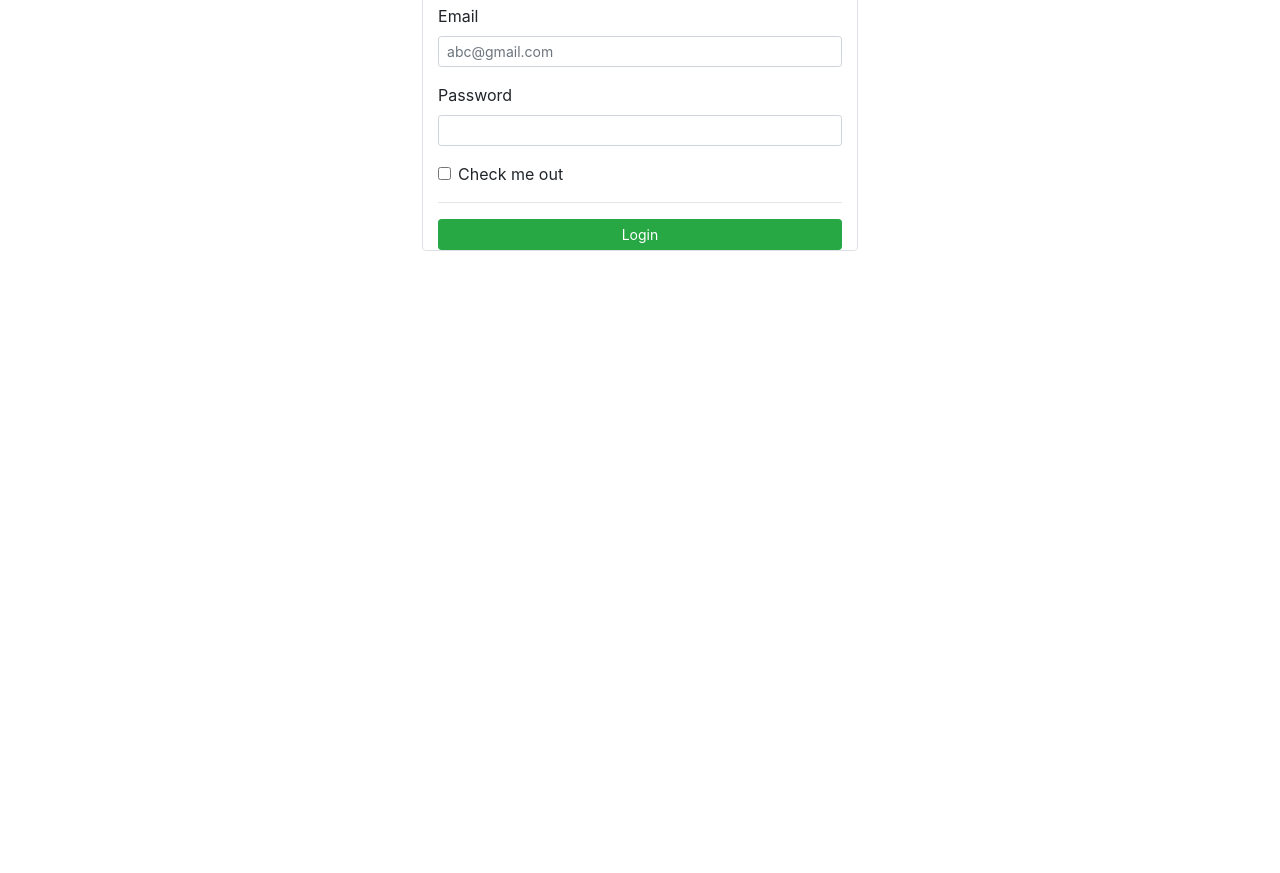
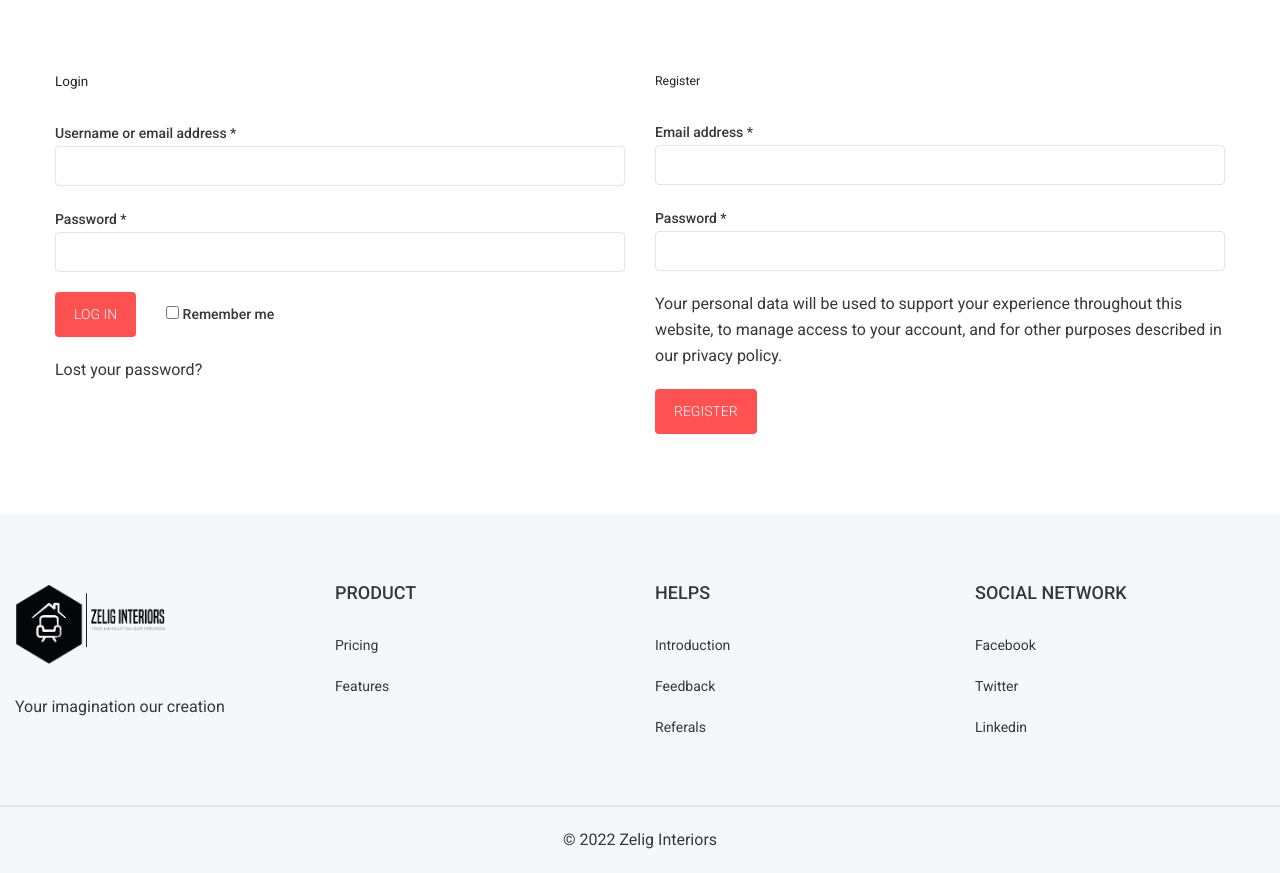
Before and after one commit to peter88tom/zelig_interiors, a Django app: page /login in a window 1280 px wide. Shown: the part 375-1248 px from the top of the page. Before the commit the page ends 626 px from the top, so only its background shows below. Run offline with Django 3.2, Linux system fonts and the light colour scheme; some libraries are stand-ins or nearby versions.

Commit message:
Add login and registration page

```diff
--- a/store/templates/partials/top_menu.html
+++ b/store/templates/partials/top_menu.html
@@ -34,7 +34,7 @@
                                                 </li>
 
                                               <li class="mainmenu__item">
-                                                    <a href="#" class="mainmenu__link">
+                                                    <a href="{% url 'login' %}" class="mainmenu__link">
                                                         <span class="mm-text">Login | Register</span>
                                                     </a>
                                                 </li>
--- a/store/templates/store/login_registration.html
+++ b/store/templates/store/login_registration.html
@@ -0,0 +1,80 @@
+{% extends 'master.html' %}
+{% load static %}
+{% block content %}
+
+
+   <!-- Breadcrumb area Start -->
+        <section class="page-title-area bg-image ptb--80" data-bg-image="{% static 'assets/img/bg/page_title_bg.jpg' %}">
+            <div class="container">
+                <div class="row">
+                    <div class="col-12 text-center">
+                        <h1 class="page-title">Login &amp; Register</h1>
+                        <ul class="breadcrumb">
+                            <li><a href="{% url 'homepage' %}">Home</a></li>
+                            <li class="current"><span>Login &amp; Register</span></li>
+                        </ul>
+                    </div>
+                </div>
+            </div>
+        </section>
+        <!-- Breadcrumb area End -->
+
+        <!-- Main Content Wrapper Start -->
+        <div class="main-content-wrapper">
+            <div class="page-content-inner pt--75 pb--80">
+                <div class="container">
+                    <div class="row">
+                        <div class="col-md-6 mb-sm--50">
+                            <div class="login-box">
+                                <h3 class="heading__tertiary mb--30">Login</h3>
+                                <form class="form form--login">
+                                    <div class="form__group mb--20">
+                                        <label class="form__label" for="username_email">Username or email address <span class="required">*</span></label>
+                                        <input type="text" class="form__input" id="username_email" name="username_email">
+                                    </div>
+                                    <div class="form__group mb--20">
+                                       <label class="form__label" for="login_password">Password <span class="required">*</span></label>
+                                        <input type="password" class="form__input" id="login_password" name="login_password">
+                                    </div>
+                                    <div class="d-flex align-items-center mb--20">
+                                        <div class="form__group mr--30">
+                                            <input type="submit" value="Log in" class="btn btn-size-sm">
+                                        </div>
+                                        <div class="form__group">
+                                            <label class="form__label checkbox-label" for="store_session">
+                                                <input type="checkbox" name="store_session" id="store_session">
+                                                <span>Remember me</span>
+                                            </label>
+                                        </div>
+                                    </div>
+                                    <a class="forgot-pass" href="#">Lost your password?</a>
+                                </form>
+                            </div>
+                        </div>
+                        <div class="col-md-6">
+                            <div class="register-box">
+                                <h4 class="heading__tertiary mb--30">Register</h4>
+                                <form class="form form--login">
+                                    <div class="form__group mb--20">
+                                        <label class="form__label" for="email">Email address <span class="required">*</span></label>
+                                        <input type="email" class="form__input" id="email" name="email">
+                                    </div>
+                                    <div class="form__group mb--20">
+                                       <label class="form__label" for="register_password">Password <span class="required">*</span></label>
+                                        <input type="password" class="form__input" id="register_password" name="register_password">
+                                    </div>
+                                    <p class="privacy-text mb--20">Your personal data will be used to support your experience throughout this website, to manage access to your account, and for other purposes described in our privacy policy.</p>
+                                    <div class="form__group">
+                                        <input type="submit" value="Register" class="btn btn-size-sm">
+                                    </div>
+                                </form>
+                            </div>
+                        </div>
+                    </div>
+                </div>
+            </div>
+        </div>
+        <!-- Main Content Wrapper Start -->
+
+
+{% endblock %}
--- a/store/views/login.py
+++ b/store/views/login.py
@@ -9,7 +9,7 @@ class Login(View):
 
     def get(self, request):
         Login.return_url = request.GET.get ('return_url')
-        return render(request, 'login.html')
+        return render(request, 'store/login_registration.html')
 
     def post(self, request):
         email = request.POST.get('email')
```
